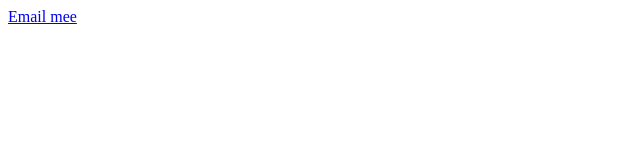
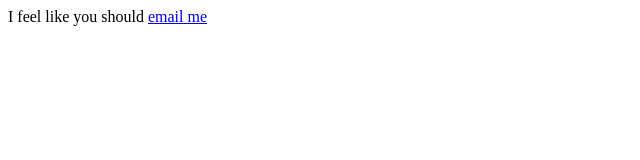
Before and after one commit to yasminrei/htmltestfeatures, a plain HTML site: page index.html in a window 1280 px wide. Shown: the whole page, without its empty margins (0-640 px from the left). Drawn offline with Linux system fonts and the light colour scheme.

Commit message:
updated email message

```diff
--- a/index.html
+++ b/index.html
@@ -6,6 +6,6 @@
     <title>The Skengman Times</title>
 </head>
 <body>
-    <a href="mailto:yasminrhamouda@hotmail.com?subject=Idk%20what%20to%call%this&body=Hi%20there,%0AYou%27re%20cool">Email mee</a>
+    I feel like you should <a href="mailto:yasminrhamouda@hotmail.com?subject=Idk%20what%20to%call%this&body=Hi%20there,%0AYou%27re%20cool">email me</a>
 </body>
 </html>
```
